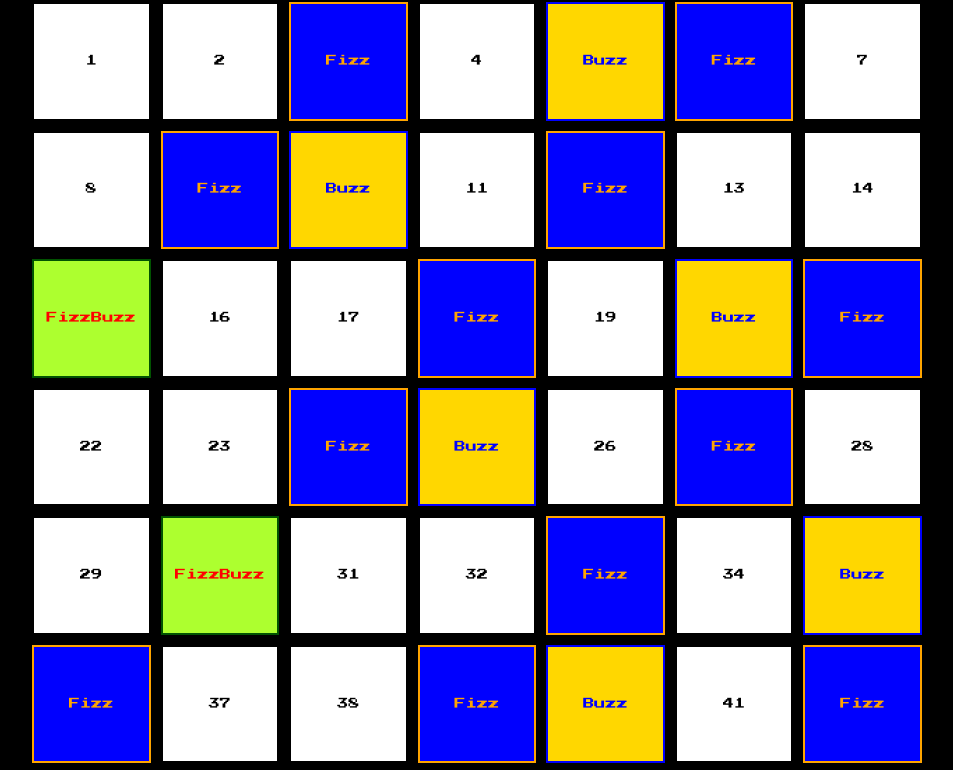
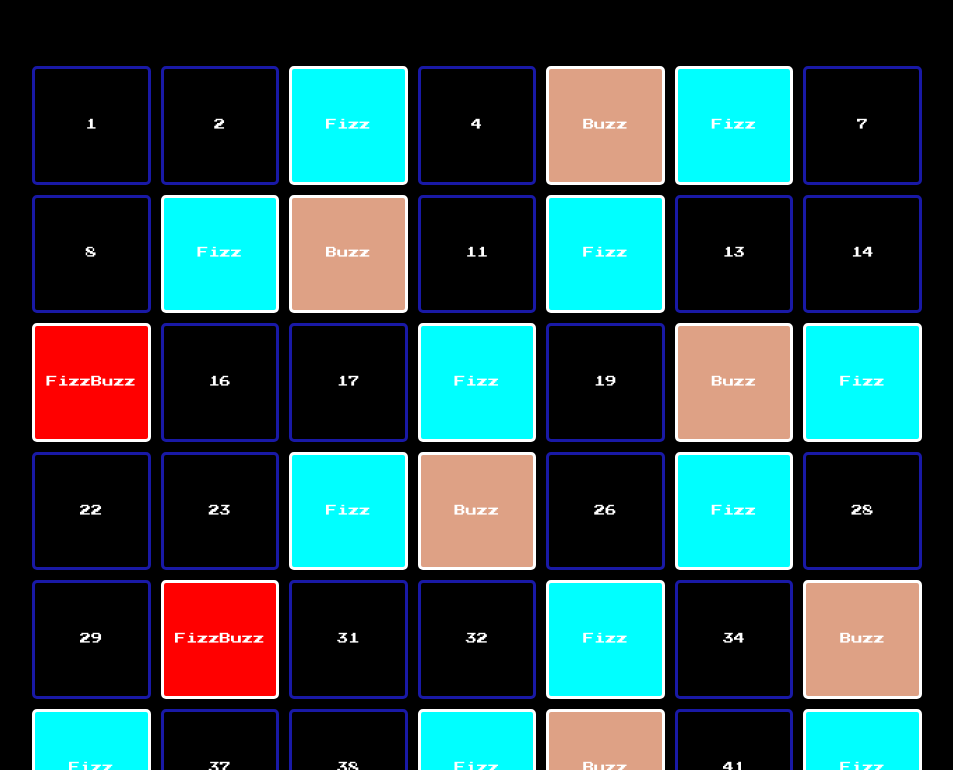
Before and after one commit to danielbosa/js-fizzbuzz, a plain HTML site: page index.html in a window 1280 px wide. Shown: the part 99-869 px from the top of the page, without its empty margins (163-1116 px from the left). Drawn offline with nearby package versions, Linux system fonts and the light colour scheme.

Commit message:
CSS style fixing

```diff
--- a/index.html
+++ b/index.html
@@ -14,8 +14,8 @@
 </head>
 
 <body>
-    <h1 class="text-center mt-4 text-white">FizzBuzz DOM</h1>
-    <div class="container mt-4">
+    <h1 class="text-center mt-5 text-white">FizzBuzz DOM</h1>
+    <div class="container mt-3">
     </div>
 
     <script src="https://cdn.jsdelivr.net/npm/bootstrap@5.3.3/dist/js/bootstrap.bundle.min.js"
--- a/script.js
+++ b/script.js
@@ -1,31 +1,27 @@
-//Scrivi un programma che stampi in console i numeri da 1 a 100,
-// ma che per i multipli di 3 stampi “Fizz” al posto del numero e per i multipli di 5 stampi “Buzz”.
-// Per i numeri che sono sia multipli di 3 che di 5 stampi “FizzBuzz”.
+//dichiaro costante e la assegno ad un elemento div creato in js
+const squareWrapper = document.createElement('div');
 
+//setto l'id
+squareWrapper.setAttribute('id', 'board');
 
+//attribuisco classi
+squareWrapper.className = 'd-flex flex-wrap justify-content-start m-auto mb-5 py-5 max-width-900';
 
-//For Cycle - to get number or string
-// for (let i = 1; i < 100; i++){
-//     if ((i % 3 == 0) && (i % 5 == 0))
-//     i = 'FizzBuzz';
-//     else if (i % 3 == 0)
-//     i = 'Fizz';
-//     else if (i % 5 == 0)
-//     i = 'Buzz';
-//     else
-//     i === i;
-// };
+//dichiaro variabili
+//per limite di cicli
+let numBox = 100;
 
-const squareWrapper = document.createElement('div');
-squareWrapper.setAttribute('id', 'board');
-squareWrapper.className = 'd-flex flex-wrap justify-content-start m-auto max-width-900';
+//scatola in cui inserire stringa generata da ciclo, senza inserirlo subito in pagina html --> se no, ricaricherebbe ogni volta la pagina
+let tempHtml = '';
+//scatola in cui inserire il testo da stampare
+let text = '';
 
-
-let numBox = 100;
-let tempHtml = '';
-let text = '';
+//scatola in cui inserire class con cui attribuire proprietà tramite css
 let colorClass = '';
 
+//ciclo for
+//cicla da 1 a 100
+//ad ogni ciclo verifica le condizioni da rispettare per valorizzare relativamente le variabili text e colorClass
 for(let i = 1; i <= numBox; i++){
     if ((i % 3 == 0) && (i % 5 == 0)){
         text = 'FizzBuzz';
@@ -40,13 +36,17 @@ for(let i = 1; i <= numBox; i++){
         text = i;
         colorClass = ''
     }
+    //nella scatola inserisco la stringa con i valori derivanti dal ciclo SENZA SOVRASCRIVERE: la aggiungo. Così ho tutti i div, da 1 a 100.
     tempHtml += `
     <div class="box d-flex justify-content-center align-items-center text-break text-center ${colorClass}">
             ${text}
-        </div>
+    </div>
     `
 };
 
+//inserisco la scatola con i div nella scatola che poi inserisco in html
 squareWrapper.innerHTML = tempHtml;
+//seleziono il container in html in cui inserire la scatola squareWrapper
 const container = document.querySelector('.container');
+//inserisco scatola in html
 container.append(squareWrapper);
--- a/style.css
+++ b/style.css
@@ -2,38 +2,62 @@ body{
     font-family: "Press Start 2P";
     font-size: 0.7rem;
     background-color: black;
+    cursor: url('img/cropped.jpg'), auto;
 }
 
+/* width */
 .max-width-900{
     max-width: 900px;
 }
+/*
+div.container{
+    border: 3px solid #00FF00;
+    border-radius: 5px;
+} */
 
+/* box */
 .box{
-    width: calc(100% / 7 - 10px);
+    width: calc(100% / 5 - 10px);
     aspect-ratio: 1 / 1;
     display: flex;
     justify-content: center;
     align-items: center;
     margin: 5px;
-    background-color: white;
-    color: black;
-    border: 2px solid black;
+    border-radius: 5px;
+    background-color: black;
+    color: white;
+    border: 3px solid #1919A6;
+}
+
+.box:hover{
+    border: 5px solid #00FF00;
+    transition: 0.2s linear;
+    scale: 1.1;
 }
 
 .fizz{
-    background-color: blue;
-    color: orange;
-    border: 2px solid orange;
+    background-color: aqua;
+    color: white;
+    border: 3px solid white;
 }
 
 .buzz{
-    background-color: gold;
-    color: blue;
-    border: 2px solid blue;
+    background-color: #DEA185;
+    color: white;
+    border: 3px solid white;
 }
 
 .fizzbuzz{
-    background-color: greenyellow;
-    color: red;
-    border: 2px solid rgb(1, 83, 1);
+    background-color: red;
+    color: white;
+    border: 3px solid white;
 }
+
+
+/***************/
+/* Media Query */
+@media screen and (min-width: 992px) {
+    .box{
+        width: calc(100% / 7 - 10px);
+    }
+}
```
Also changed, not shown: img/cropped.jpg (added).
